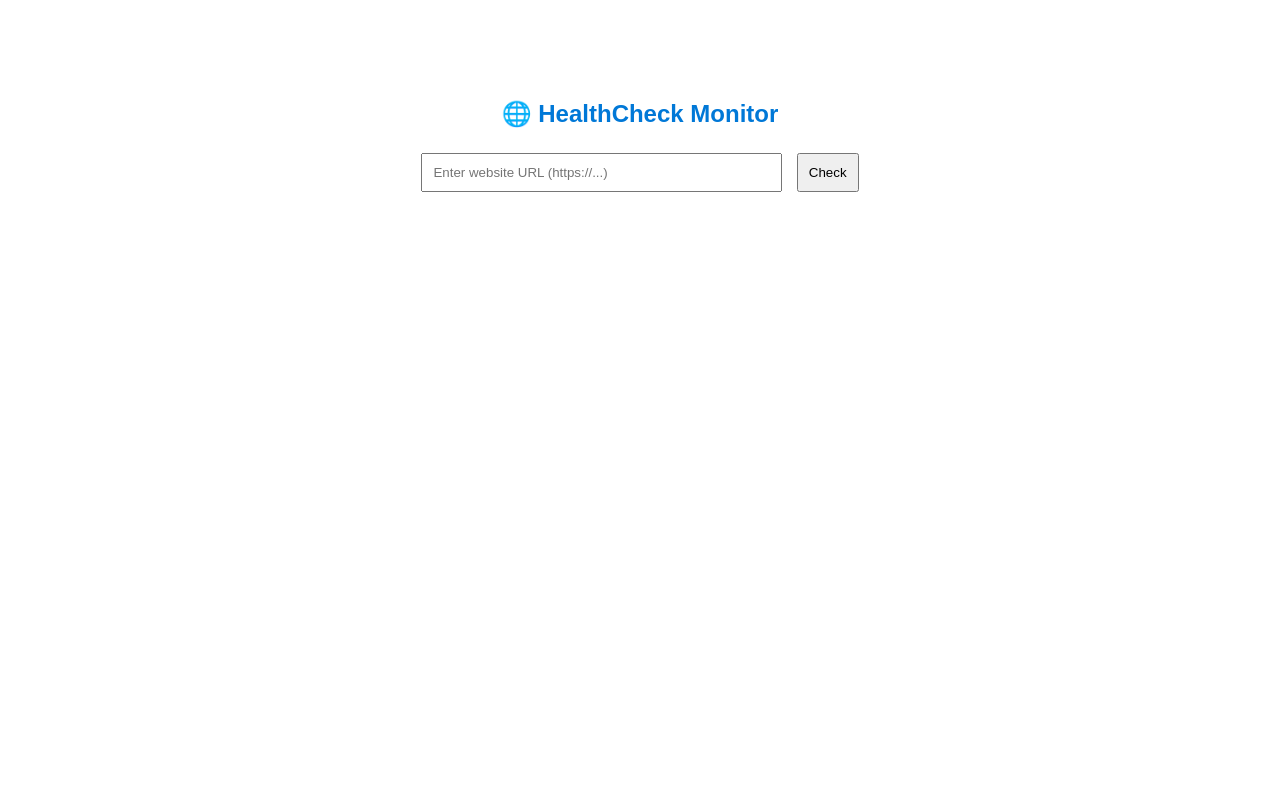
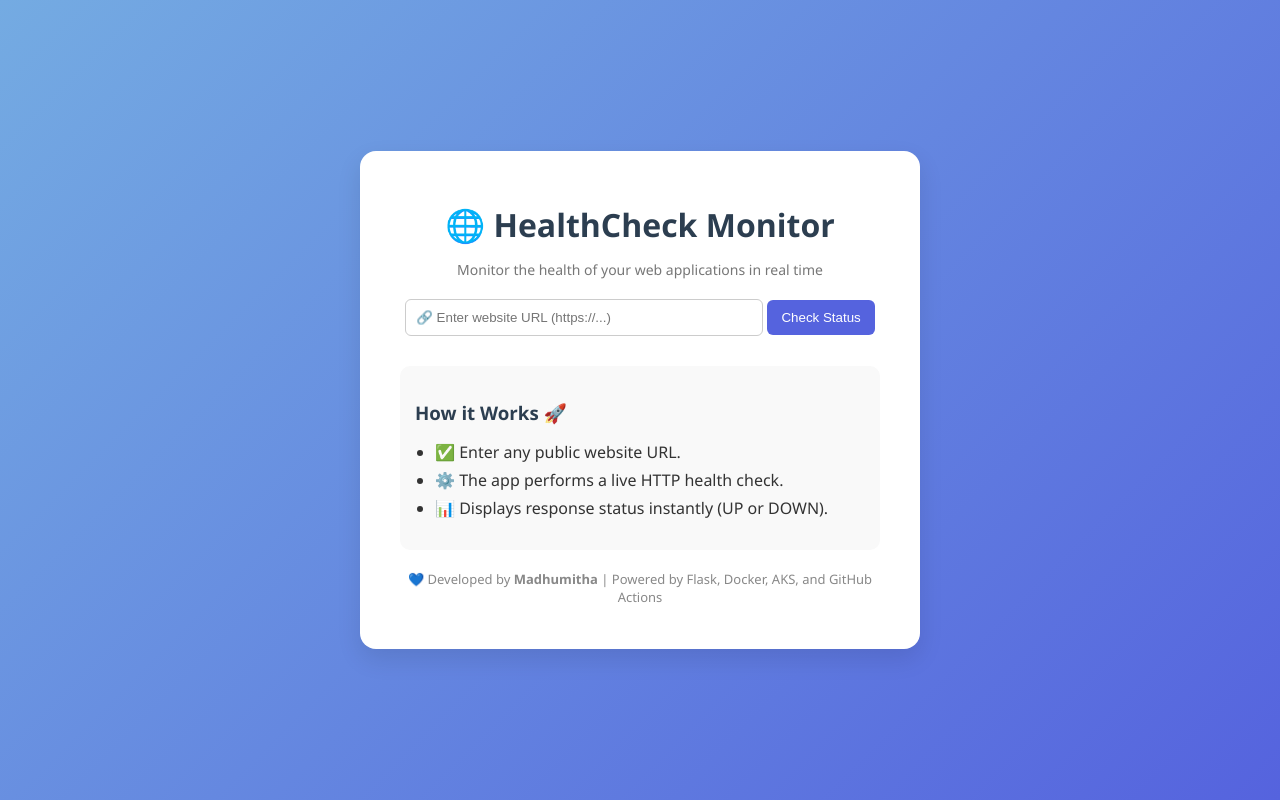
Before and after one commit to Madhumitha693/healthcheck-monitor, a Flask app: page / in a window 1280 px wide. Run offline with Flask 3, Linux system fonts and the light colour scheme.

Commit message:
Enhanced UI for HealthCheck Monitor

```diff
--- a/app/static/style.css
+++ b/app/static/style.css
@@ -1,6 +1,120 @@
-body { font-family: Arial, Helvetica, sans-serif; display:flex; align-items:center; justify-content:center; height:100vh; background:#f4f6f8; }
-.container { background:white; padding:24px; border-radius:8px; box-shadow:0 6px 18px rgba(0,0,0,0.08); width:420px; }
-input { width:70%; padding:8px; margin-right:8px; }
-button { padding:8px 12px; }
-.up { color: green; }
-.down { color: red; }
+/* General Layout */
+body {
+  font-family: 'Segoe UI', Tahoma, Geneva, Verdana, sans-serif;
+  background: linear-gradient(135deg, #74ABE2, #5563DE);
+  color: #333;
+  margin: 0;
+  height: 100vh;
+  display: flex;
+  justify-content: center;
+  align-items: center;
+}
+
+/* Container */
+.container {
+  background: #fff;
+  width: 480px;
+  padding: 30px 40px;
+  border-radius: 16px;
+  box-shadow: 0 10px 25px rgba(0, 0, 0, 0.1);
+  text-align: center;
+  animation: fadeIn 1s ease-in;
+}
+
+/* Header */
+header h1 {
+  color: #2C3E50;
+  margin-bottom: 8px;
+}
+
+.subtitle {
+  color: #777;
+  font-size: 14px;
+  margin-bottom: 20px;
+}
+
+/* Form */
+.form-section input {
+  width: 70%;
+  padding: 10px;
+  border: 1px solid #ccc;
+  border-radius: 6px;
+  outline: none;
+  transition: all 0.3s ease;
+}
+
+.form-section input:focus {
+  border-color: #5563DE;
+  box-shadow: 0 0 5px rgba(85, 99, 222, 0.5);
+}
+
+.form-section button {
+  background: #5563DE;
+  color: #fff;
+  border: none;
+  padding: 10px 14px;
+  border-radius: 6px;
+  cursor: pointer;
+  transition: background 0.3s ease;
+}
+
+.form-section button:hover {
+  background: #3944BC;
+}
+
+/* Result Section */
+.result {
+  margin-top: 25px;
+}
+
+.status-card {
+  margin-top: 10px;
+  padding: 15px;
+  border-radius: 10px;
+  color: white;
+  font-weight: bold;
+  animation: fadeIn 0.6s ease-in;
+}
+
+.up {
+  background: #2ECC71;
+}
+
+.down {
+  background: #E74C3C;
+}
+
+/* Info Section */
+.info {
+  margin-top: 30px;
+  text-align: left;
+  background: #f9f9f9;
+  padding: 15px;
+  border-radius: 10px;
+}
+
+.info h3 {
+  color: #2C3E50;
+  margin-bottom: 10px;
+}
+
+.info ul {
+  padding-left: 20px;
+}
+
+.info li {
+  margin-bottom: 6px;
+}
+
+/* Footer */
+footer {
+  margin-top: 20px;
+  font-size: 13px;
+  color: #888;
+}
+
+/* Animations */
+@keyframes fadeIn {
+  from { opacity: 0; transform: translateY(15px); }
+  to { opacity: 1; transform: translateY(0); }
+}
--- a/app/templates/index.html
+++ b/app/templates/index.html
@@ -1,21 +1,50 @@
 <!DOCTYPE html>
-<html>
+<html lang="en">
 <head>
-    <title>HealthCheck Monitor</title>
-    <style>
-        body { font-family: Arial; text-align: center; margin-top: 100px; }
-        input, button { padding: 10px; margin: 5px; }
-        h2 { color: #0078D7; }
-    </style>
+  <meta charset="UTF-8">
+  <meta name="viewport" content="width=device-width, initial-scale=1.0">
+  <title>HealthCheck Monitor</title>
+  <link rel="stylesheet" href="{{ url_for('static', filename='style.css') }}">
 </head>
 <body>
-    <h2>🌐 HealthCheck Monitor</h2>
-    <form action="/check" method="POST">
-        <input type="text" name="url" placeholder="Enter website URL (https://...)" size="40" required>
-        <button type="submit">Check</button>
-    </form>
+  <div class="container">
+    <header>
+      <h1>🌐 HealthCheck Monitor</h1>
+      <p class="subtitle">Monitor the health of your web applications in real time</p>
+    </header>
+
+    <section class="form-section">
+      <form action="/check" method="POST">
+        <input
+          type="text"
+          name="url"
+          placeholder="🔗 Enter website URL (https://...)"
+          required>
+        <button type="submit">Check Status</button>
+      </form>
+    </section>
+
     {% if result %}
+    <section class="result">
+      <h2>Website Status</h2>
+      <div class="status-card {{ 'up' if 'UP' in result else 'down' }}">
         <h3>{{ result }}</h3>
+      </div>
+    </section>
     {% endif %}
+
+    <section class="info">
+      <h3>How it Works 🚀</h3>
+      <ul>
+        <li>✅ Enter any public website URL.</li>
+        <li>⚙️ The app performs a live HTTP health check.</li>
+        <li>📊 Displays response status instantly (UP or DOWN).</li>
+      </ul>
+    </section>
+
+    <footer>
+      <p>💙 Developed by <strong>Madhumitha</strong> | Powered by Flask, Docker, AKS, and GitHub Actions</p>
+    </footer>
+  </div>
 </body>
 </html>
```
